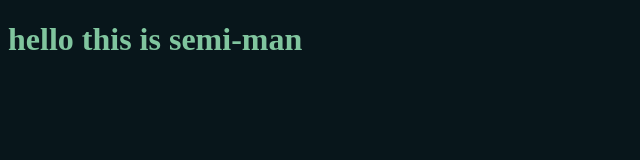
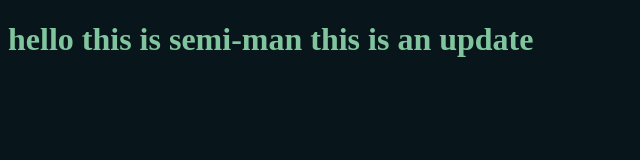
Before and after one commit to bx42/myproject, a plain HTML site: page index.html in a window 1280 px wide. Shown: the whole page, without its empty margins (0-640 px from the left). Drawn offline with Linux system fonts and the light colour scheme.

Commit message:
edit the html file

```diff
--- a/index.html
+++ b/index.html
@@ -7,7 +7,7 @@
     <title>Document</title>
 </head>
 <body>
-    <h1>hello this is semi-man</h1>
+    <h1>hello this is semi-man this is an update</h1>
     <script src="app.js"></script>
 </body>
 </html>
```
